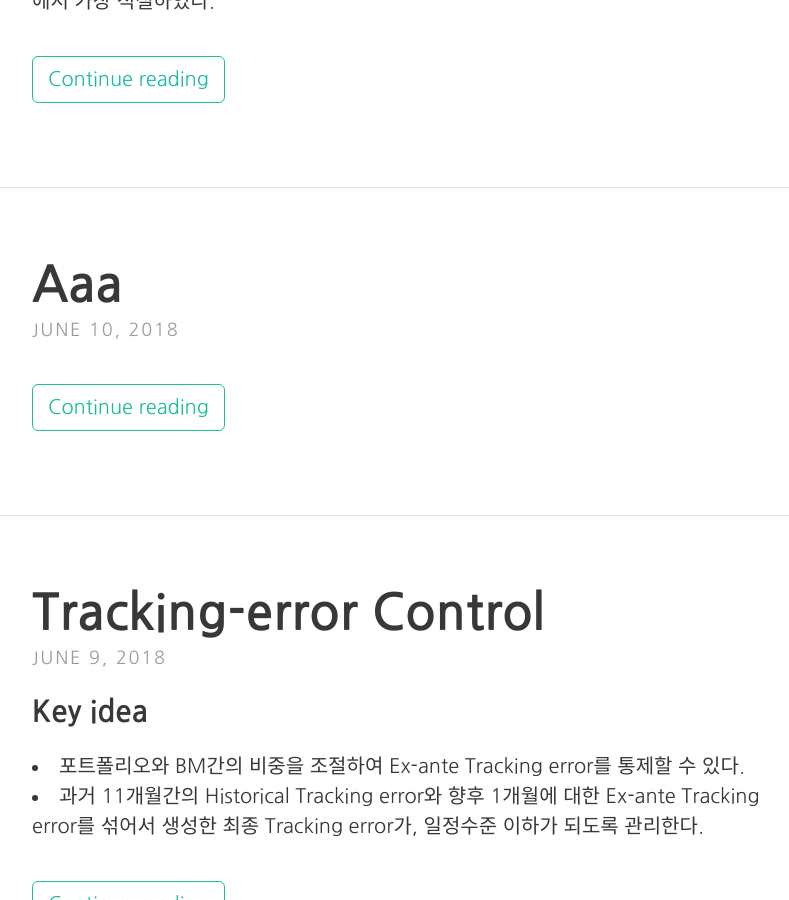
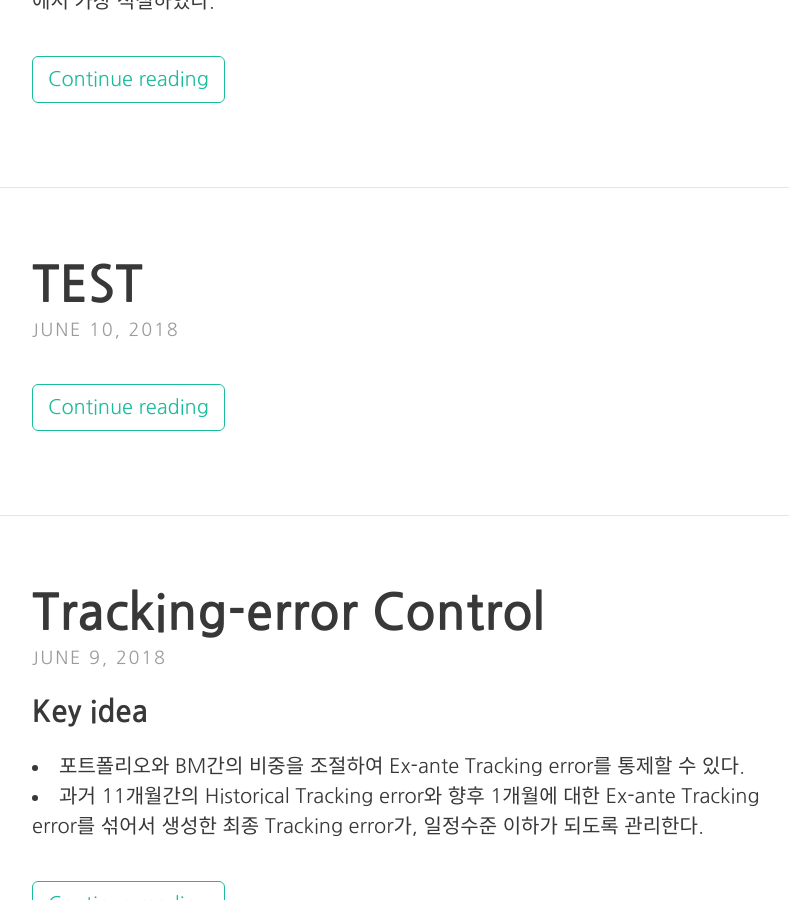
Before and after one commit to gem763/gem763.github.io, a Jekyll site: the page built from index.html, in a window 1280 px wide and 900 px high, scrolled down 1379 px. Shown: the whole window, without its empty margins (224-1013 px from the left). Built offline with Jekyll 4.4.1, drawn with Linux system fonts in a browser that asks for light colours; the list of posts is cut into pages by our own code.

Commit message:
Update 2018-06-10-AAA.html

```diff
--- a/_posts/2018-06-10-AAA.html
+++ b/_posts/2018-06-10-AAA.html
@@ -1,3 +1,8 @@
+---
+layout: post
+title: TEST
+---
+
 <!DOCTYPE html>
 <html>
 
```
